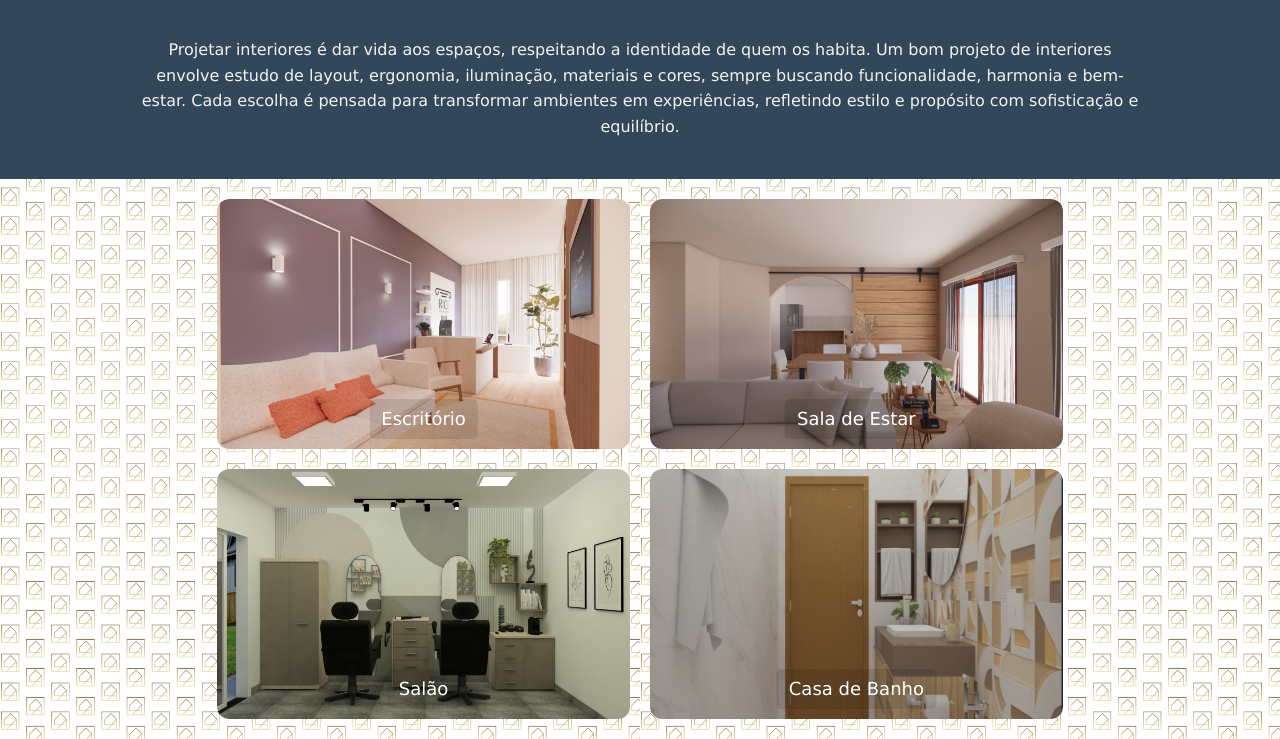
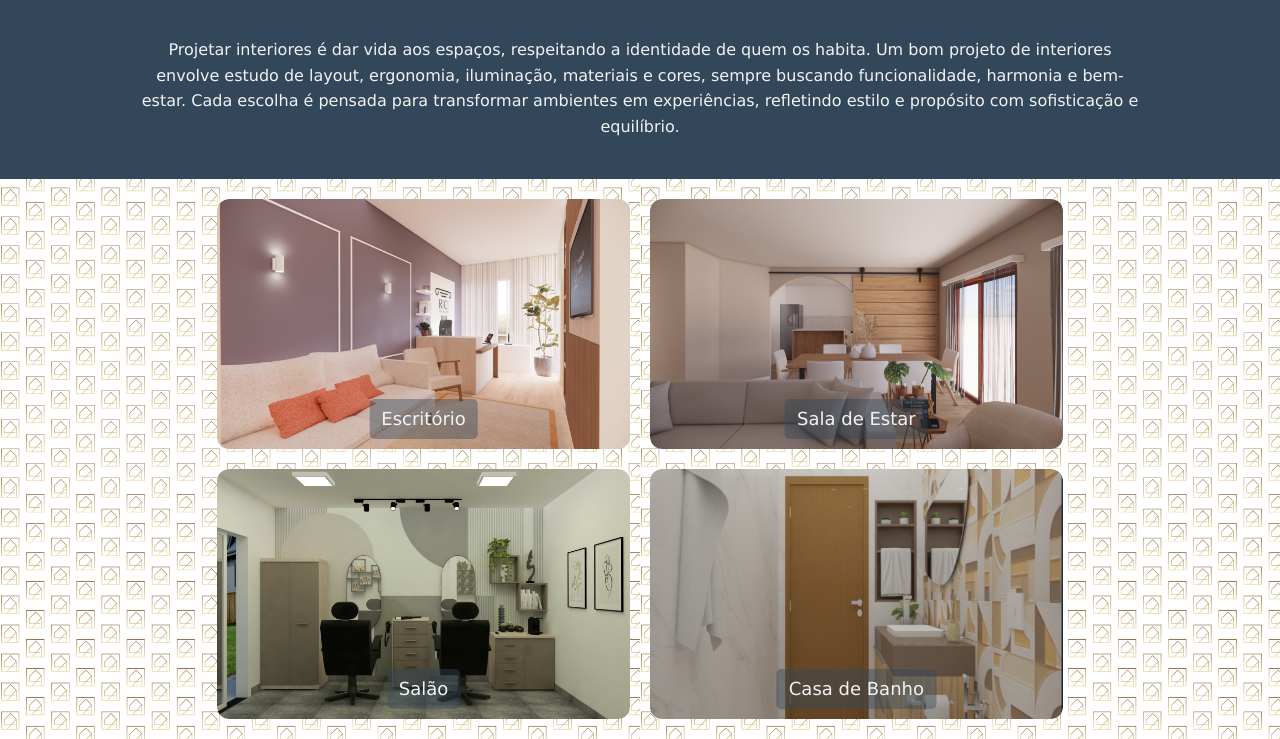
Before and after one commit to CaioKienupp/Projeto-Amanda, a plain HTML site: page interiores.html in a window 1280 px wide. Shown: the part 151-890 px from the top of the page. Drawn offline with Linux system fonts and the light colour scheme.

Commit message:
Update arquitetura.css

```diff
--- a/Estilos/arquitetura.css
+++ b/Estilos/arquitetura.css
@@ -196,8 +196,8 @@ h2 {
   bottom: 10px;
   left: 50%;
   transform: translateX(-50%);
-  background: rgba(0, 0, 0, 0.11);
-  color: white;
+  background: #3247596c;
+  color: var(--cor4);
   padding: 8px 12px;
   font-size: 18px;
   border-radius: 5px;
```
